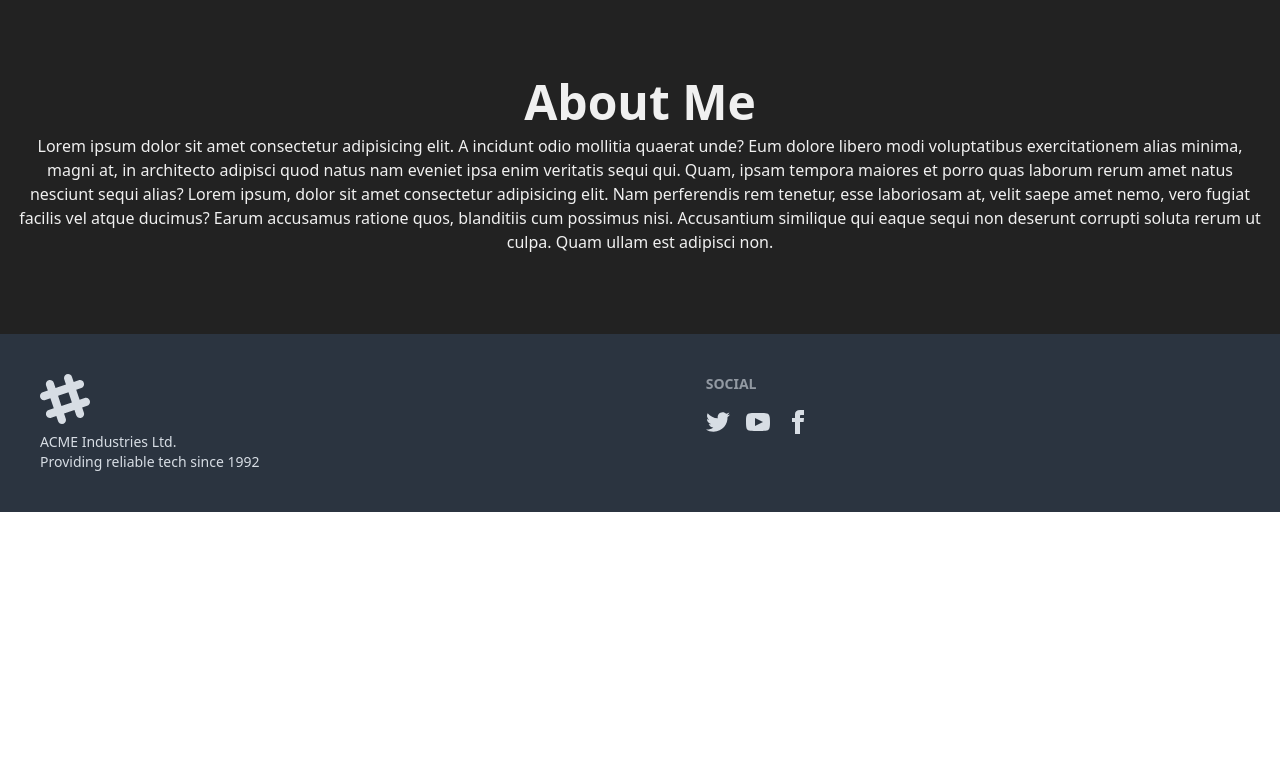
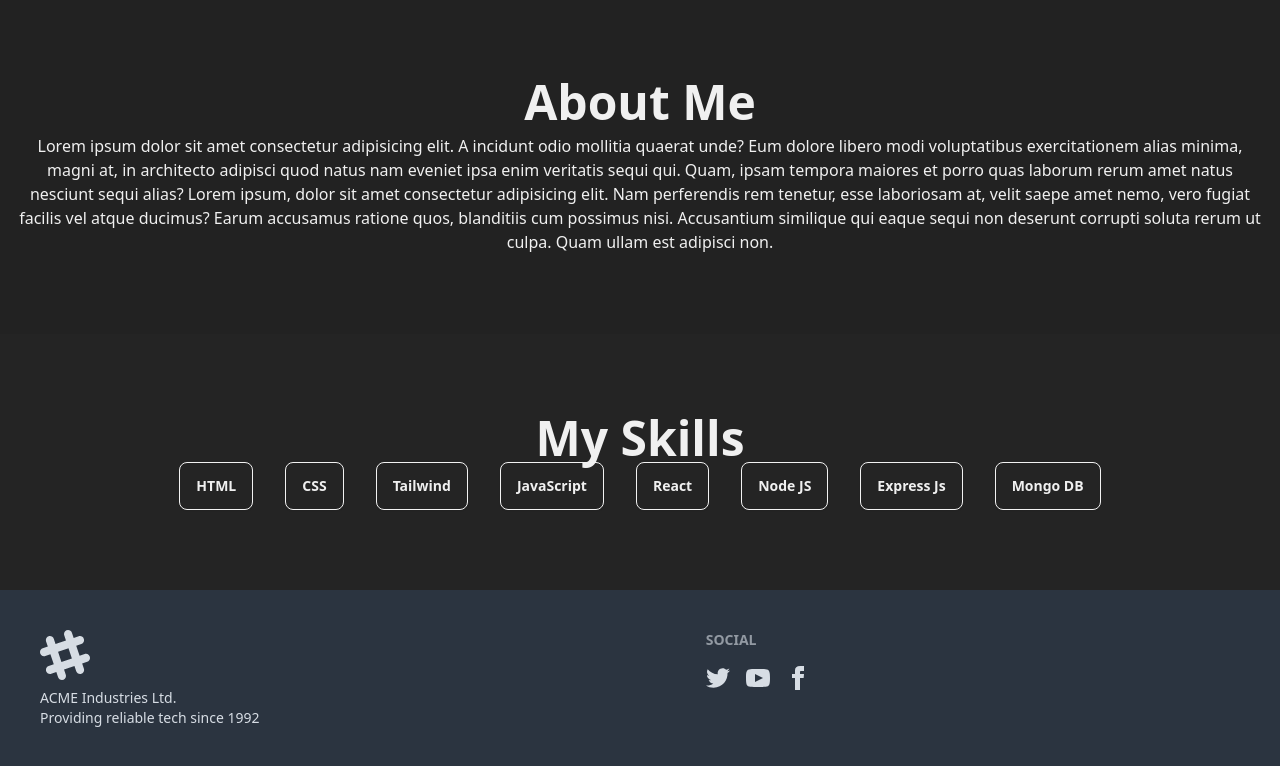
Before and after one commit to kobirul5/personal-web-site, a React (Vite) app: page / in a window 1280 px wide. Shown: the part 684-1450 px from the top of the page. Before the commit the page ends 1196 px from the top, so only its background shows below. Built offline with nearby package versions, Linux system fonts and the light colour scheme.

Commit message:
addes skill section

```diff
--- a/src/pages/Home/Home.jsx
+++ b/src/pages/Home/Home.jsx
@@ -1,4 +1,5 @@
 import AboutMe from "../AboutMe/AboutMe";
+import MySkills from "../MySkills/MySkills";
 import Banner from "./Banner";
 
 const Home = () => {
@@ -6,6 +7,7 @@ const Home = () => {
         <div className="">
            <Banner></Banner>
            <AboutMe></AboutMe>
+           <MySkills></MySkills>
         </div>
     );
 };
--- a/src/pages/MySkills/MySkills.jsx
+++ b/src/pages/MySkills/MySkills.jsx
@@ -0,0 +1,20 @@
+
+const MySkills = () => {
+    return (
+        <div className="my-20 flex flex-col justify-center items-center px-4">
+             <h1 className="text-3xl md:text-5xl text-center font-bold">My Skills</h1>
+             <div className="flex flex-wrap gap-4 justify-center md:gap-8">
+                <h3 className="btn bg-transparent text-Text-color">HTML</h3>
+                <h3 className="btn bg-transparent text-Text-color">CSS</h3>
+                <h3 className="btn bg-transparent text-Text-color">Tailwind</h3>
+                <h3 className="btn bg-transparent text-Text-color">JavaScript</h3>
+                <h3 className="btn bg-transparent text-Text-color">React</h3>
+                <h3 className="btn bg-transparent text-Text-color">Node JS</h3>
+                <h3 className="btn bg-transparent text-Text-color">Express Js</h3>
+                <h3 className="btn bg-transparent text-Text-color">Mongo DB</h3>
+             </div>
+        </div>
+    );
+};
+
+export default MySkills;
```
